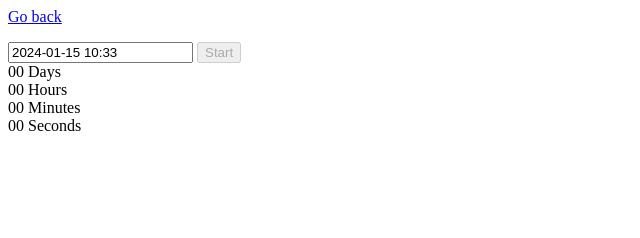
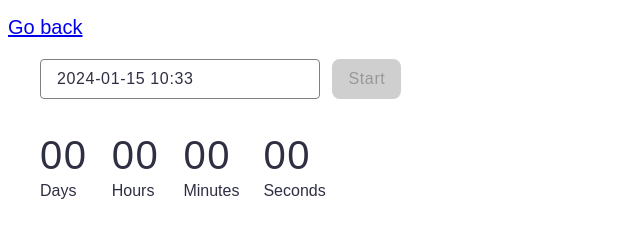
Before and after one commit to OksanaBakhaieva/goit-js-hw-10, a website built with Vite: page src/1-timer.html in a window 1280 px wide. Shown: the whole page, without its empty margins (0-640 px from the left). Built offline with nearby package versions, Linux system fonts and the light colour scheme.

Commit message:
Filling css

```diff
--- a/src/1-timer.html
+++ b/src/1-timer.html
@@ -1,3 +1,18 @@
+<!DOCTYPE html>
+<html lang="en">
+  <head>
+    <meta charset="UTF-8" />
+    <meta name="viewport" content="width=device-width, initial-scale=1.0" />
+    <title>Timer</title>
+    <link
+      rel="stylesheet"
+      href="https://cdn.jsdelivr.net/npm/flatpickr/dist/flatpickr.min.css"
+    />
+    <link rel="stylesheet" href="iziToast.min.css" />
+    <link rel="stylesheet" href="./css/1-timer.css" />
+  </head>
+
+  <body>
     <p><a href="index.html">Go back</a></p>
 
     <input class="datetime-input" type="text" id="datetime-picker" />
@@ -21,5 +36,8 @@
         <span class="label">Seconds</span>
       </div>
     </div>
+    <script src="https://cdn.jsdelivr.net/npm/flatpickr"></script>
     <script src="iziToast.min.js" type="text/javascript"></script>
     <script type="module" src="./js/1-timer.js"></script>
+  </body>
+</html>
--- a/src/css/1-timer.css
+++ b/src/css/1-timer.css
@@ -1,21 +1,93 @@
-.header {
-  padding: 20px 0;
+* {
+  box-sizing: border-box;
 }
 
-.nav-list {
+body {
+  font-family: 'Montserrat', sans-serif;
+  font-style: normal;
+  color: #2e2f42;
+  font-weight: 400;
+}
+
+a {
+  display: block;
+  margin-bottom: 20px;
+  font-size: 20px;
+}
+
+input {
+  width: 280px;
+  height: 40px;
+  flex-shrink: 0;
+  border-radius: 4px;
+  border: 1px solid #808080;
+  padding: 8px 16px;
+  font-family: inherit;
+  color: #2e2f42;
+  font-size: 16px;
+  font-style: normal;
+  font-weight: 400;
+  line-height: 1.5;
+  letter-spacing: 0.04em;
+  margin-bottom: 32px;
+  margin-left: 32px;
+}
+
+input:disabled {
+  border-color: #808080;
+}
+input:active {
+  border-color: #4e75ff;
+}
+input:hover {
+  border-color: #000;
+}
+
+button {
+  padding: 8px 16px;
+  border-radius: 8px;
+  background: #4e75ff;
+  border: none;
+  color: #fff;
+  font-family: inherit;
+  font-size: 16px;
+  font-style: normal;
+  font-weight: 500;
+  line-height: 1.5;
+  letter-spacing: 0.04em;
+  cursor: pointer;
+  margin-left: 8px;
+}
+
+button:hover {
+  background: #6c8cff;
+}
+
+button:disabled {
+  color: #989898;
+  background: #cfcfcf;
+}
+
+.timer {
   display: flex;
   align-items: center;
-  justify-content: flex-end;
-  gap: 40px;
+  gap: 24px;
+  margin-left: 32px;
 }
 
-.nav-link {
-  font-weight: 500;
-  letter-spacing: 0.02em;
+.field {
+  display: flex;
+  flex-direction: column;
+  justify-content: center;
+}
+
+.value {
+  font-size: 40px;
+  line-height: 1.2;
+  letter-spacing: 0.04em;
+}
+
+.label {
+  font-size: 16px;
   line-height: 1.5;
 }
-
-.nav-link:hover,
-.nav-link:focus {
-  color: #747bff;
-}
--- a/src/css/2-snackback.css
+++ /dev/null
@@ -1,35 +0,0 @@
-/* Reset styles */
-h1,
-h2,
-h3,
-h4,
-h5,
-h6,
-p {
-  margin: 0;
-}
-
-p:last-child {
-  margin-bottom: 0;
-}
-
-ul {
-  margin: 0;
-  padding: 0;
-  list-style: none;
-}
-
-a {
-  color: currentColor;
-  text-decoration: none;
-}
-
-button {
-  cursor: pointer;
-}
-
-img {
-  display: block;
-  max-width: 100%;
-  height: auto;
-}
--- /dev/null
+++ b/src/css/2-snackbar.css
@@ -0,0 +1,90 @@
+* {
+  box-sizing: border-box;
+}
+
+body {
+  color: #2e2f42;
+  font-family: 'Montserrat', sans-serif;
+  font-size: 16px;
+  font-style: normal;
+  font-weight: 400;
+  line-height: 1.5;
+  letter-spacing: 0.04em;
+}
+
+a {
+  display: block;
+  margin-bottom: 20px;
+  font-size: 20px;
+}
+
+.form {
+  display: flex;
+  flex-direction: column;
+  justify-content: flex-start;
+  gap: 24px;
+  margin-left: 32px;
+  margin-top: 24px;
+}
+
+.form > label {
+  display: inline-flex;
+  flex-direction: column;
+  align-items: flex-start;
+  gap: 8px;
+}
+
+.form > label > input {
+  display: flex;
+  width: 360px;
+  height: 40px;
+  justify-content: center;
+  align-items: center;
+  width: 360px;
+  height: 40px;
+  flex-shrink: 0;
+  border-radius: 4px;
+  border: 1px solid #808080;
+  outline: none;
+}
+
+.form > label > input:hover {
+  border-color: #000;
+}
+
+.form > label > input:focus {
+  border-color: #4e75ff;
+}
+
+fieldset {
+  width: 360px;
+  height: 64px;
+  flex-shrink: 0;
+  border: 1px solid #808080;
+  border-radius: 4px;
+}
+
+fieldset:hover {
+  border-color: #000;
+}
+
+button {
+  display: flex;
+  width: 360px;
+  padding: 8px 16px;
+  justify-content: center;
+  align-items: center;
+  gap: 10px;
+  border-radius: 8px;
+  background: #4e75ff;
+  color: #fff;
+  font-family: inherit;
+  font-size: 16px;
+  font-weight: 500;
+  border: none;
+  cursor: pointer;
+}
+
+button:hover {
+  background-color: #6c8cff;
+}
--- a/src/css/styles.css
+++ b/src/css/styles.css
@@ -1,18 +1,2 @@
 @import url('./1-timer.css');
-@import url('./2-snackback.css');
-
-:root {
-  font-family: Inter, Avenir, Helvetica, Arial, sans-serif;
-  font-size: 16px;
-  line-height: 24px;
-  font-weight: 400;
-
-  color: #c7a6a6;
-  background-color: rgba(255, 255, 255, 0.87);
-
-  font-synthesis: none;
-  text-rendering: optimizeLegibility;
-  -webkit-font-smoothing: antialiased;
-  -moz-osx-font-smoothing: grayscale;
-  -webkit-text-size-adjust: 100%;
-}
+@import url('./2-snackbar.css');
--- a/src/js/1-timer.js
+++ b/src/js/1-timer.js
@@ -1,10 +1,9 @@
 import flatpickr from "flatpickr";
 import "flatpickr/dist/flatpickr.min.css";
-
 import iziToast from 'izitoast';
 import 'izitoast/dist/css/iziToast.min.css';
 
-let userSelectedDate;
+let userSelectedDate = 0;
 
 const refs = {
   dateInput: document.querySelector('.datetime-input'),
@@ -33,7 +32,10 @@ const options = {
         class: 'error-svg',
         position: 'topRight',
         icon: 'error-svg',
-        message: 'Please choose a date in the future!',
+        message: `<svg xmlns="http://www.w3.org/2000/svg" width="24" height="24" viewBox="0 0 24 24" fill="none">
+<path d="M3.75001 12C3.74979 10.5518 4.13082 9.12893 4.85482 7.87459C5.57882 6.62026 6.62026 5.57861 7.87445 4.85437C9.12865 4.13013 10.5514 3.74881 11.9997 3.74876C13.448 3.7487 14.8708 4.1299 16.125 4.85405C16.2972 4.95193 16.5011 4.97775 16.6922 4.92586C16.8833 4.87397 17.0462 4.74858 17.1452 4.57707C17.2442 4.40555 17.2714 4.20183 17.2208 4.01036C17.1702 3.81888 17.0459 3.65521 16.875 3.55505C15.0163 2.48192 12.8554 2.05208 10.7275 2.33219C8.59964 2.61229 6.62362 3.5867 5.10594 5.10428C3.58826 6.62186 2.61373 8.59782 2.33349 10.7257C2.05324 12.8536 2.48294 15.0145 3.55595 16.8733C4.62896 18.732 6.28531 20.1848 8.26813 21.0063C10.2509 21.8278 12.4494 21.9721 14.5226 21.4168C16.5958 20.8615 18.4278 19.6377 19.7345 17.9351C21.0413 16.2325 21.7497 14.1463 21.75 12C21.75 11.8011 21.671 11.6104 21.5303 11.4697C21.3897 11.3291 21.1989 11.25 21 11.25C20.8011 11.25 20.6103 11.3291 20.4697 11.4697C20.329 11.6104 20.25 11.8011 20.25 12C20.25 14.1881 19.3808 16.2865 17.8336 17.8337C16.2865 19.3809 14.188 20.25 12 20.25C9.81198 20.25 7.71356 19.3809 6.16638 17.8337C4.61921 16.2865 3.75001 14.1881 3.75001 12Z" fill="white"/>
+<path d="M23.031 5.03097C23.1007 4.96124 23.156 4.87846 23.1938 4.78735C23.2315 4.69624 23.2509 4.59859 23.2509 4.49997C23.2509 4.40135 23.2315 4.3037 23.1938 4.2126C23.156 4.12149 23.1007 4.0387 23.031 3.96897C22.9612 3.89924 22.8785 3.84392 22.7873 3.80619C22.6962 3.76845 22.5986 3.74902 22.5 3.74902C22.4014 3.74902 22.3037 3.76845 22.2126 3.80619C22.1215 3.84392 22.0387 3.89924 21.969 3.96897L12 13.9395L8.03097 9.96897C7.96124 9.89924 7.87846 9.84392 7.78735 9.80619C7.69624 9.76845 7.59859 9.74902 7.49997 9.74902C7.40136 9.74902 7.3037 9.76845 7.2126 9.80619C7.12149 9.84392 7.0387 9.89924 6.96897 9.96897C6.89924 10.0387 6.84392 10.1215 6.80619 10.2126C6.76845 10.3037 6.74902 10.4014 6.74902 10.5C6.74902 10.5986 6.76845 10.6962 6.80619 10.7873C6.84392 10.8785 6.89924 10.9612 6.96897 11.031L11.469 15.531C11.5386 15.6008 11.6214 15.6562 11.7125 15.694C11.8036 15.7318 11.9013 15.7513 12 15.7513C12.0986 15.7513 12.1963 15.7318 12.2874 15.694C12.3785 15.6562 12.4613 15.6008 12.531 15.531L23.031 5.03097Z" fill="white"/>
+</svg>   Please choose a date in the future!`,
         messageColor: '#fff',
         messageSize: '16px',
         backgroundColor: '#EF4040',
--- a/src/js/2-snackbar.js
+++ b/src/js/2-snackbar.js
@@ -1,6 +1,5 @@
 import flatpickr from "flatpickr";
 import "flatpickr/dist/flatpickr.min.css";
-
 import iziToast from 'izitoast';
 import 'izitoast/dist/css/iziToast.min.css';
 
```
Also changed, not shown: src/2-snackbar.html (+12 -0 lines), src/index.html (+2 -25 lines). Lines whose indentation alone changed are shown as unchanged.
